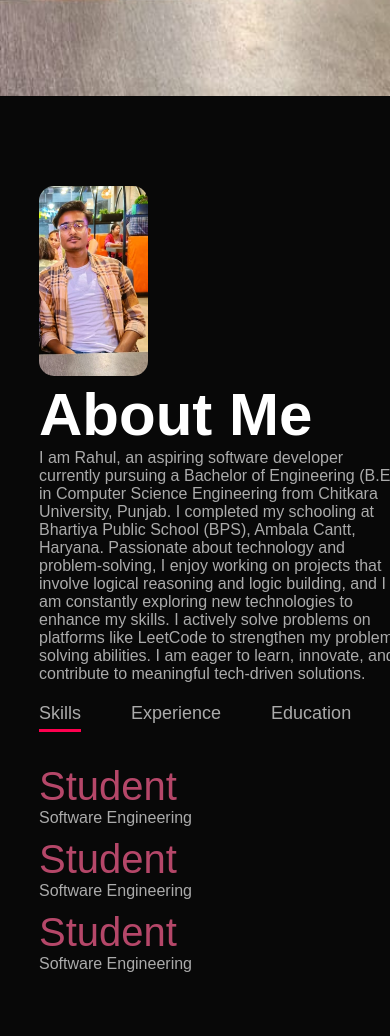
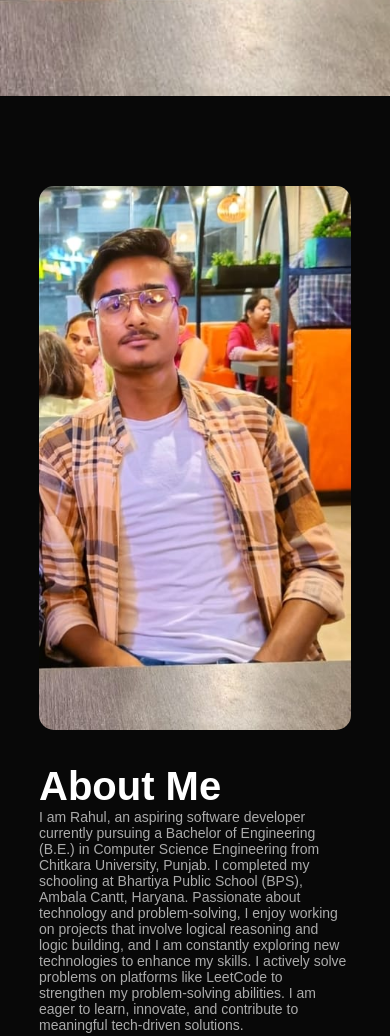
Before and after one commit to Rahul1309200/Rahul_, a plain HTML site: page index.html in a window 390 px wide. Shown: the part 748-1784 px from the top of the page. Drawn offline with Linux system fonts and the light colour scheme.

Commit message:
commiting my portfolio being responsive

```diff
--- a/style.css
+++ b/style.css
@@ -351,5 +351,27 @@ nav .fas{
         left: 35px;
         cursor: pointer;
     }
+    .sub-title{
+       font-size: 40px;
+    }
+    .about-col-1, .about-col-2{
+        flex-basis: 100%;
+    }
+    .about-col-1, .about-col-2{
+        margin-bottom: 30px;
+    }
+    .about-col-2{
+        font-size: 14px;
+    }
+    .tab-links{
+        font-size: 16px;
+        margin-right: 20px;
+    }
+    .contact-left,.contact-right{
+        flex-basis: 100%;
+    }
+    .copyright{
+        font-size: 14px;
+    }
 
 }
```
